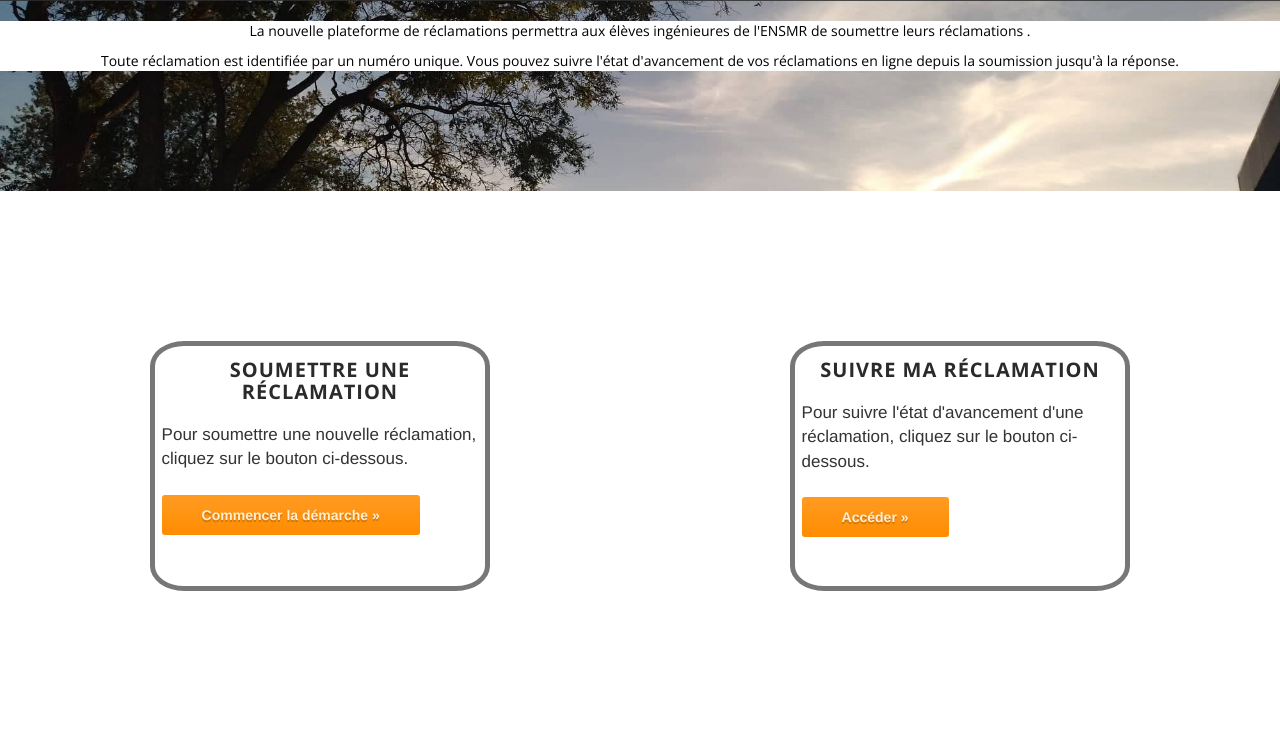
After one commit to TAFFAHACHRAF/students-complaint-management, a PHP site: page /login/choix.html in a window 1280 px wide. The commit adds this page. Shown: the part 329-1070 px from the top of the page. Run offline with PHP 8.4, Linux system fonts and the light colour scheme.

Commit message:
Add files via upload

```diff
--- /dev/null
+++ b/GESTECH/login/choix.html
@@ -0,0 +1,70 @@
+<!DOCTYPE html>
+<html lang="en">
+<head>
+	<meta charset="utf-8">
+	<meta name="viewport"    content="width=device-width, initial-scale=1.0">
+	<meta name="description" content="">
+	<meta name="author"      content="Sergey Pozhilov (GetTemplate.com)">
+
+	<title>Login</title>
+
+	<link rel="shortcut icon" href="../assets/images/gt_favicon.png">
+
+	<link rel="stylesheet" media="screen" href="http://fonts.googleapis.com/css?family=Open+Sans:300,400,700">
+	<link rel="stylesheet" href="../assets/css/bootstrap.min.css">
+	<link rel="stylesheet" href="../assets/css/font-awesome.min.css">
+
+	<!-- Custom styles for our template -->
+	<link rel="stylesheet" href="../assets/css/bootstrap-theme.css" media="screen" >
+	<link rel="stylesheet" href="../assets/css/main.css">
+
+</head>
+<body class="reclamation">
+    <!-- Fixed navbar -->
+	<div class="navbar navbar-inverse navbar-fixed-top headroom" >
+		<div class="container">
+			<a class="navbar-brand" href="index.html"> <img class="logo" src="logo3.png" ></a>
+			<link rel="stylesheet" href="https://cdnjs.cloudflare.com/ajax/libs/font-awesome/4.7.0/css/font-awesome.min.css">
+			<div class="nav-area">
+				<ul class="nav navbar-nav pull-right">
+					<li><a href="../index.php"><i class="fa fa-fw fa-home"></i> Acceuil </a></li>
+
+					<li><a href="../about.php"><i class="fa fa-globe"></i> À propos</a></li>
+					<li><a href="../contact.php"><i class="fa fa-fw fa-envelope"></i> Contact</a></li>
+					</li>
+
+				</ul>
+			</div><!--/.nav-collapse -->
+		</div>
+	</div>
+	<!-- /.navbar -->
+
+    <!-- Header -->
+	<header id="head1">
+		<div class="container1">
+			<div class="row1">
+				<h1 class="lead1">Bienvenue sur la plateforme de réclamation de l'ENSMR</h1>
+				<div class="btn-sign1">
+					<p>La nouvelle plateforme de réclamations permettra aux élèves ingénieures de l'ENSMR de soumettre leurs réclamations .</strong></p>
+                    Toute réclamation est identifiée par un numéro unique. Vous pouvez suivre l'état d'avancement de vos réclamations en ligne depuis la soumission jusqu'à la réponse.
+                    </p>
+				</div>
+
+			</div>
+		</div>
+	</header>
+	<!-- /Header -->
+
+    <div class="row2">
+        <div class="bloc-acces acces-1">
+            <h2 class="box1">Soumettre une réclamation</h2>
+            <p class="box11">Pour soumettre une nouvelle réclamation, cliquez sur le bouton ci-dessous.</p>
+            <p class="box111"><a class="btn btn-primary" href="interfaces/etudiant/">Commencer la démarche &raquo;</a></p>
+        </div>
+        <div class="bloc-acces acces-2">
+            <h2 class="box2">Suivre ma réclamation</h2>
+            <p class="box22">Pour suivre l'état d'avancement d'une réclamation, cliquez sur le bouton ci-dessous.</p>
+            <p class="box222"><a class="btn btn-primary" href="interfaces/etudiant/">Accéder &raquo;</a></p>
+        </div>
+    </div>
+</body>
--- a/GESTECH/login/interfaces/agen_de_service/index.php
+++ b/GESTECH/login/interfaces/agen_de_service/index.php
@@ -57,7 +57,7 @@
                 <tbody>
                     <?php
                         $sql="SELECT * FROM intervention,technicien,reclamation
-                            WHERE intervention.matricule_technicien=technicien.matricule";
+                            WHERE intervention.matricule_technicien=technicien.matricule ";
                         echo $sql;
 
                         $result=$conex->query($sql);
--- a/GESTECH/login/redirection.php
+++ b/GESTECH/login/redirection.php
@@ -14,7 +14,7 @@
             session_name("etudiant");
 			session_start();
             $_SESSION['matricule']=$data1['matricule'];
-            header("location:interfaces/etudiant/");
+            header("location:choix.html");
         }
         else{
             $sql_admin="SELECT * FROM administrateur WHERE email='{$email}' AND password='{$password}'";
```
